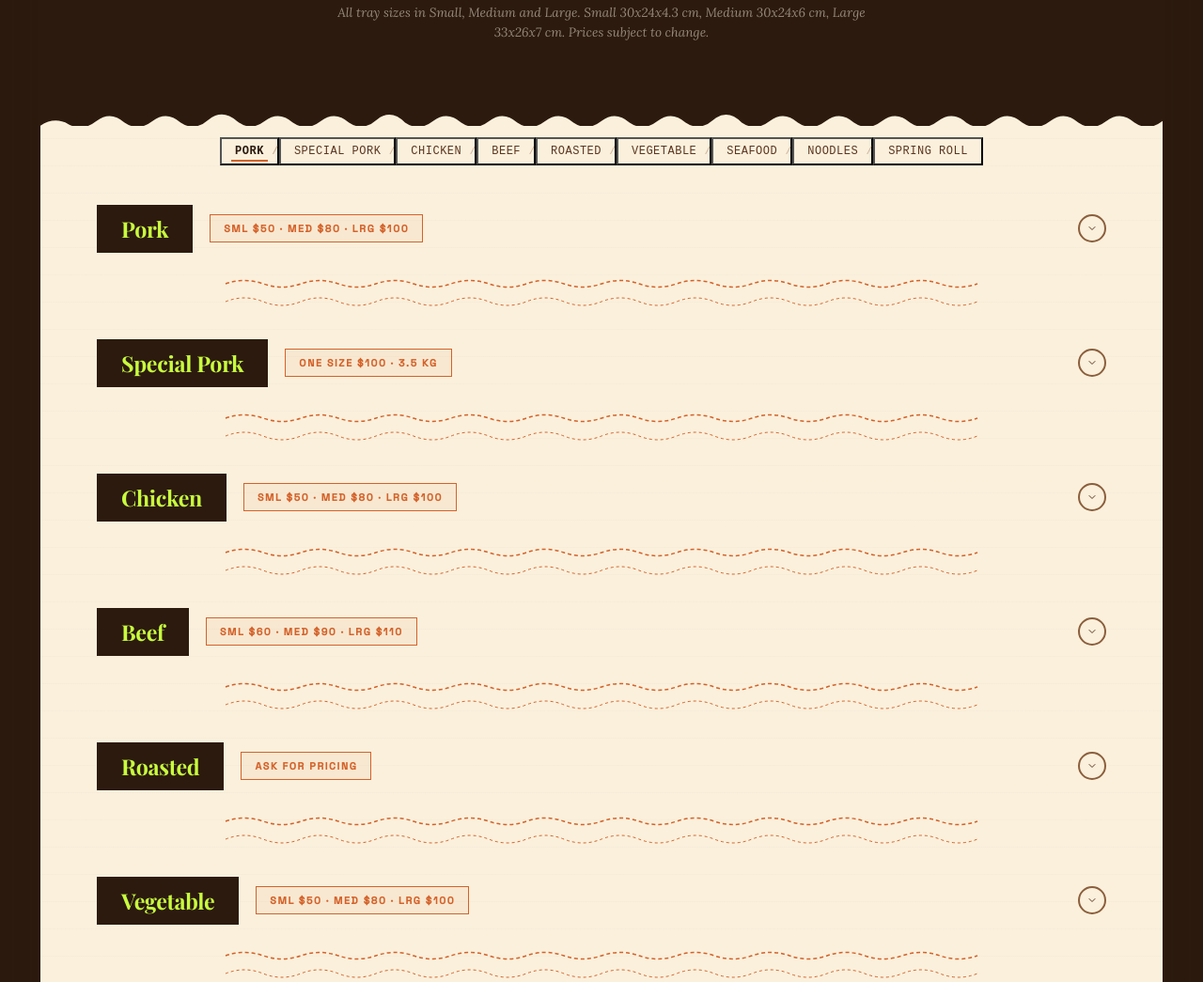
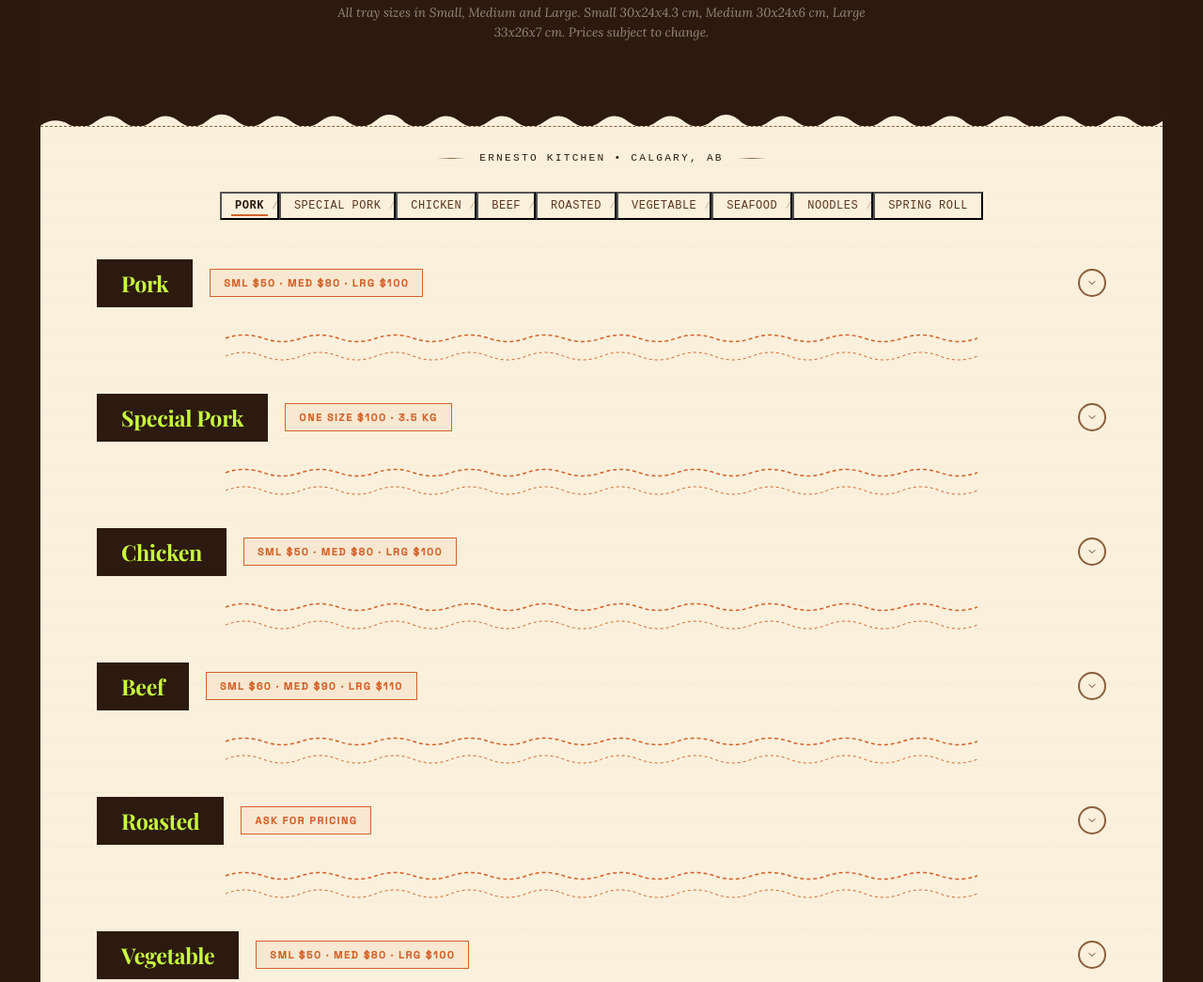
Before and after one commit to jdcua/ernesto-kitchen, a website: page index.html in a window 1280 px wide. Shown: the part 1871-2916 px from the top of the page at 94% size. Drawn offline with nearby package versions, Linux system fonts and the light colour scheme; a web font is replaced by a local one.

Commit message:
Add receipt header, tighten spacing, add dotted leaders to dishes

```diff
--- a/index.html
+++ b/index.html
@@ -225,6 +225,23 @@
 .hdr-torn{line-height:0;position:relative;z-index:1;margin-top:-2px;}
 .hdr-torn svg{display:block;width:100%;}
 
+.menu-receipt-header{
+  background:var(--paper);padding:20px 30px 16px;
+  text-align:center;border-top:1px dashed var(--brown-light);
+}
+.menu-receipt-header-text{
+  font-family:'Courier New',Courier,monospace;font-size:0.7rem;
+  color:var(--brown);text-transform:uppercase;letter-spacing:0.2em;
+  display:inline-block;position:relative;
+}
+.menu-receipt-header-text::before,
+.menu-receipt-header-text::after{
+  content:'';position:absolute;top:50%;width:30px;height:1px;
+  background:linear-gradient(to right,transparent,var(--brown-light),transparent);
+}
+.menu-receipt-header-text::before{right:100%;margin-right:15px;}
+.menu-receipt-header-text::after{left:100%;margin-left:15px;}
+
 .menu-tabs-wrap{
   position:sticky;top:58px;z-index:100;
   background:transparent;padding:12px 20px;
@@ -337,25 +354,28 @@
 .mcat-body-inner{overflow:hidden;}
 .items-grid{
   display:grid;grid-template-columns:repeat(3,1fr);
-  gap:10px;padding:20px 0 8px;
+  gap:8px;padding:12px 0 6px;
 }
 .mitem{
-  background:var(--cream);border:1.5px solid var(--cream3);
-  padding:15px 18px;display:flex;align-items:center;gap:14px;
+  background:var(--cream);border:1px solid var(--cream3);
+  padding:12px 14px;display:flex;align-items:center;gap:12px;
   position:relative;overflow:hidden;transition:all 0.22s;
 }
 .mitem::after{content:'';position:absolute;left:0;top:0;bottom:0;width:0;background:var(--lime);transition:width 0.22s;z-index:0;}
-.mitem:hover::after{width:4px;}
-.mitem:hover{border-color:var(--lime);transform:translateX(4px);box-shadow:0 4px 16px rgba(44,26,14,0.08);}
+.mitem:hover::after{width:3px;}
+.mitem:hover{border-color:var(--lime);transform:translateX(3px);}
 .mitem-icon{
-  width:44px;height:44px;background:var(--cream2);border:1.5px solid var(--cream3);
-  border-radius:3px;display:flex;align-items:center;justify-content:center;flex-shrink:0;
+  width:36px;height:36px;background:var(--cream2);border:1px solid var(--cream3);
+  border-radius:2px;display:flex;align-items:center;justify-content:center;flex-shrink:0;
   position:relative;z-index:1;
 }
-.mitem-icon svg{width:22px;height:22px;}
-.mitem-info{position:relative;z-index:1;}
-.mitem-name{font-family:'Lora',serif;font-size:1.0rem;font-weight:600;color:var(--brown);line-height:1.3;}
-.mitem-sub{font-family:'Caveat',cursive;font-size:0.85rem;color:var(--terra);margin-top:1px;}
+.mitem-icon svg{width:18px;height:18px;}
+.mitem-info{position:relative;z-index:1;flex:1;display:flex;justify-content:space-between;align-items:center;}
+.mitem-name{font-family:'Courier New',Courier,monospace;font-size:0.8rem;font-weight:700;color:var(--brown);letter-spacing:0.3px;}
+.mitem-name::after{
+  content:'';flex:1;margin:0 8px;border-bottom:1px dotted var(--brown-light);min-width:20px;
+}
+.mitem-sub{font-family:'Courier New',Courier,monospace;font-size:0.7rem;color:var(--terra);white-space:nowrap;}
 
 .order-cta{
   background:var(--brown);margin:60px -60px -80px;
@@ -704,6 +724,10 @@
       <p class="menu-hdr-notice">All tray sizes in Small, Medium and Large. Small 30x24x4.3 cm, Medium 30x24x6 cm, Large 33x26x7 cm. Prices subject to change.</p>
     </div>
     <div class="hdr-torn"><svg viewBox="0 0 1440 48" fill="none" preserveAspectRatio="none"><path d="M0,0 L0,48 Q18,36 36,46 Q54,56 72,42 Q90,28 108,44 Q126,56 144,42 Q162,28 180,44 Q198,56 216,40 Q234,26 252,42 Q270,56 288,42 Q306,28 324,44 Q342,56 360,42 Q378,28 396,44 Q414,56 432,40 Q450,26 468,44 Q486,56 504,42 Q522,28 540,44 Q558,56 576,42 Q594,28 612,44 Q630,56 648,42 Q666,28 684,44 Q702,56 720,42 Q738,28 756,44 Q774,56 792,42 Q810,28 828,44 Q846,56 864,40 Q882,26 900,44 Q918,56 936,42 Q954,28 972,44 Q990,56 1008,42 Q1026,28 1044,44 Q1062,56 1080,42 Q1098,28 1116,44 Q1134,56 1152,42 Q1170,28 1188,44 Q1206,56 1224,42 Q1242,28 1260,44 Q1278,56 1296,42 Q1314,28 1332,44 Q1350,56 1368,42 Q1386,28 1404,44 Q1422,56 1440,42 L1440,0 Z" fill="#2c1a0e"/></svg></div>
+
+    <div class="menu-receipt-header">
+      <div class="menu-receipt-header-text">Ernesto Kitchen • Calgary, AB</div>
+    </div>
 
     <div class="menu-tabs-wrap">
       <div class="menu-tabs">
```
